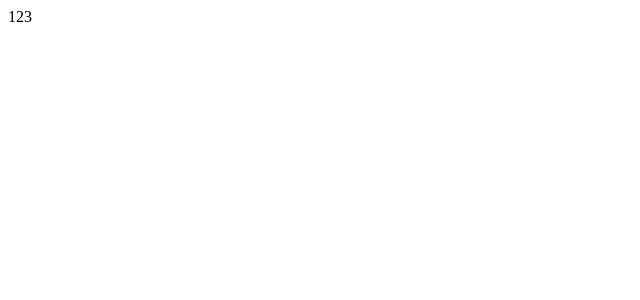
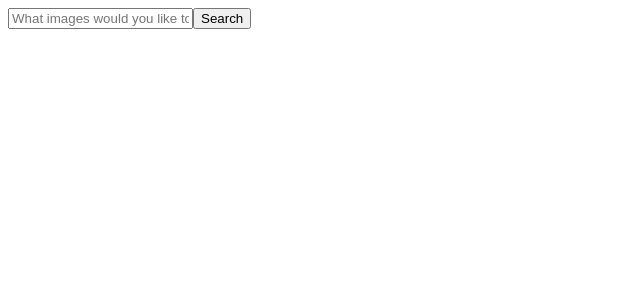
Before and after one commit to yxj0312/js-coding-challenges, a Vue app: page /challenge-8 in a window 1280 px wide. Shown: the top 300 px of the page, without its empty margins (0-640 px from the left). Built offline with nearby package versions, Linux system fonts and the light colour scheme.

Commit message:
Add search function

```diff
--- a/src/components/AnimatedImageSearch.vue
+++ b/src/components/AnimatedImageSearch.vue
@@ -1,8 +1,22 @@
 <template>
-    <div>123</div>
+    <div>
+        <form action="">
+            <input
+                type="text"
+                class="input"
+                placeholder="What images would you like to see on Pixabay?"
+                v-model="query">
+            <button
+                @click="search"
+            >{{ isSearching ? 'Searching' : 'Search' }}
+            </button>
+        </form>
+    </div>
 </template>
 
 <script>
+import axios from 'axios';
+
     export default {
         props: [],
 
@@ -10,7 +24,11 @@
 
         data() {
             return {
-
+                apiUrl: 'https://pixabay.com/api',
+                apiKey: '8653965-67fc8570b61c58e735d9adade',
+                images: null,
+                isSearching: false,
+                query: ''
             }
         },
 
@@ -19,7 +37,23 @@
         },
 
         methods: {
+            search() {
+                if (this.query) {
+                    this.images = [];
+                    this.isSearching = true;
+                    const searchQuery = encodeURIComponent(this.query);
 
+                    axios.get(`${this.apiUrl}/?key=${this.apiKey}&q=${searchQuery}s&image_type=photo&per_page=15&safesearch=true`)
+                        .then(res => {
+                            if (res.data.total != 0) {
+                                this.images = res.data.hits
+                                this.isSearching = false;
+                            } else {
+                               this.isSearching = false;
+                            }
+                        })
+                }
+            }
         }
     }
 </script>
```
